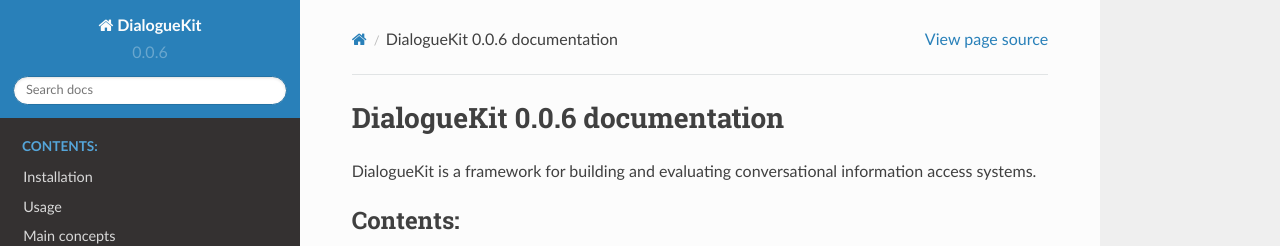
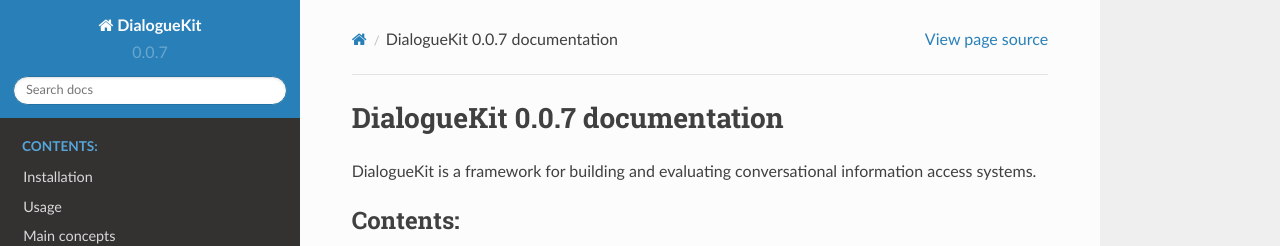
Before and after one commit to iai-group/DialogueKit, a Sphinx documentation site: the page built from docs/source/index.rst, in a window 1280 px wide. Shown: the top 246 px of the page. Built offline with Sphinx 7.4.7 and the Read the Docs theme 2.0.0, drawn with Linux system fonts in a browser that asks for light colours; pages that are not in the unit, such as notebooks, are missing from menus.

Commit message:
update version to 0.0.7

```diff
--- a/docs/source/conf.py
+++ b/docs/source/conf.py
@@ -25,9 +25,9 @@
         and Shuo Zhang"
 
 # The short X.Y version.
-version = "0.0.6"
+version = "0.0.7"
 # The full version, including alpha/beta/rc tags.
-release = "0.0.6"
+release = "0.0.7"
 
 # -- General configuration ---------------------------------------------------
 
--- a/setup.py
+++ b/setup.py
@@ -9,7 +9,7 @@
 
 setuptools.setup(
     name="dialoguekit",
-    version="0.0.6",
+    version="0.0.7",
     author="Jafar Afzali, Krisztian Balog, Aleksander Drzewiecki \
         and Shuo Zhang",
     author_email="author@example.com",
```
